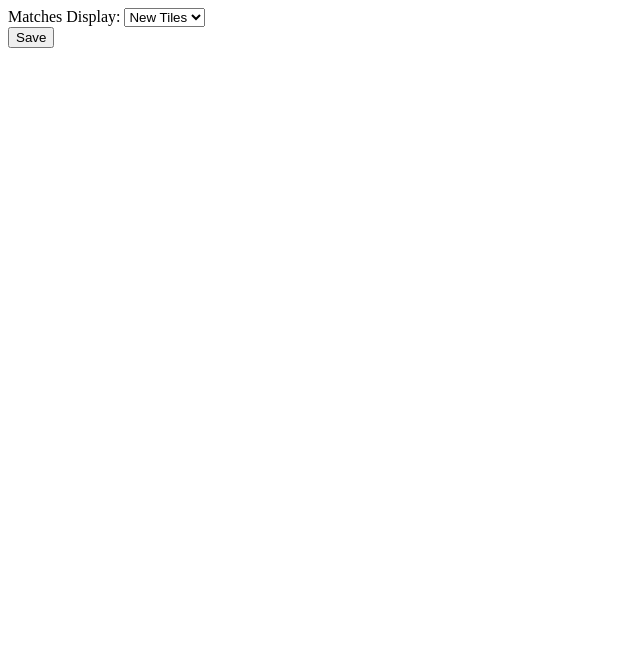
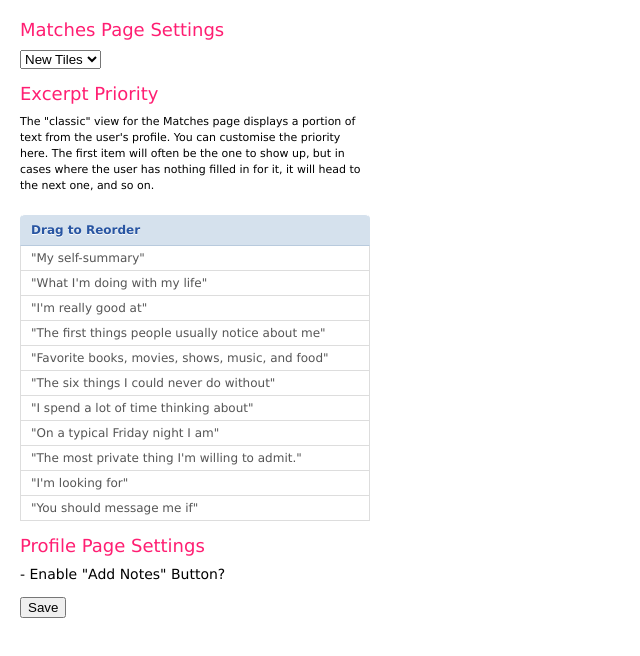
Before and after one commit to michaelpelletier/Pretty_Okc, a browser extension: page source/options.html in a window 1280 px wide. Shown: the whole page, without its empty margins (0-640 px from the left). Drawn offline with Linux system fonts and the light colour scheme.

Commit message:
Improve options and begin styling Options page.

```diff
--- /dev/null
+++ b/source/css/options.css
@@ -0,0 +1,74 @@
+body {
+	font-family: Verdana, "Bitstream Vera Sans", sans-serif;
+	font-size: 14px;
+	line-height: 16px;
+	margin: 20px;
+}
+
+/* Headers */
+h3 {
+	color: #FF1E72;
+	display: block;
+	font-family: Verdana, "Bitstream Vera Sans", sans-serif;
+	font-size: 18px;
+	font-weight: normal;
+	letter-spacing: 0px;
+	line-height: 20px;
+	margin: 10px 0px;
+	text-shadow: 0px 1px 0px #FFF;
+}
+
+.options {
+	margin-bottom: 15px;
+	width: 350px;
+}
+
+.description {
+	font-size: 11px;
+	margin-bottom: 20px;
+}
+
+/* Sortable Table */
+.reorder_header {
+	background: #d5e1ed;
+	border: 1px solid #d5e1ed;
+	border-top: 1px solid #fff;
+	border-bottom: 1px solid #b8cadd;
+	color: #2855A2;
+	cursor: default;
+	display: block;
+	font-size: 12px;
+	font-weight: bold;
+	height: 30px;
+	line-height: 31px;
+	margin: 0px;
+	overflow: hidden;
+	padding: 0px 10px;
+	text-shadow: 0px 1px 0px #fff;
+	width: auto;
+	border-radius: 5px 5px 0 0;
+	-moz-border-radius: 5px 5px 0 0;
+	-webkit-border-radius: 5px 5px 0 0;
+}
+
+ul#excerpt_priority {
+	list-style-type: none;
+	margin: 0px;
+	padding: 0px;
+}
+
+li.draggable {
+	border: 1px solid #dddddd;
+	border-top: none;
+	color: #555;
+	cursor: pointer;
+	font-size: 12px;
+	line-height: 14px;
+	margin: 0px;
+	padding: 5px 10px;
+	position: relative;
+}
+
+li.draggable.ui-sortable-helper {
+	border-top: 1px solid #dddddd;
+}
--- a/source/js/options.js
+++ b/source/js/options.js
@@ -1,31 +1,54 @@
+$(document).ready(function() {
+  $("#excerpt_priority").sortable();
+  $("#excerpt_priority").disableSelection();
+
+  restore_options();
+
+  $('#save').click(function() {
+    save_options()
+  })
+});
+
+
 // Saves options to localStorage.
 function save_options() {
-  var select = document.getElementById("mode");
-  var chosen_mode = select.children[select.selectedIndex].value;
+  // Save options for Matches View Mode
+  var select = $("select#mode");
+  var chosen_mode = select.val();
   localStorage["mode"] = chosen_mode;
 
+  // Store Priority as an Array
+  var priority_array = []
+  $('#excerpt_priority').find('li').each(function() {
+    var id = $(this).attr('id');
+    priority_array.push(id);
+  });
+
+  localStorage["priority"] = priority_array;
+
   // Update status to let user know options were saved.
-  var status = document.getElementById("status");
-  status.innerHTML = "Options Saved.";
+  var status = $("#status");
+  status.html("Options Saved.");
   setTimeout(function() {
-    status.innerHTML = "";
+    status.empty();
   }, 1000);
 }
 
-// Restores select box state to saved value from localStorage.
 function restore_options() {
+  // Restore Matches View Mode Settings.
   var options_mode = localStorage["mode"];
-  if (!options_mode) {
-    return;
+  if (options_mode) {
+    $('select#mode').val(options_mode)
   }
-  var select = document.getElementById("mode");
-  for (var i = 0; i < select.children.length; i++) {
-    var child = select.children[i];
-    if (child.value == options_mode) {
-      child.selected = "true";
-      break;
-    }
+
+  // Retrieve and split settings for Priority
+  var priority_settings = localStorage["priority"];
+  priority_settings = priority_settings.split(',')
+
+  // Put Priorities into the proper order.
+  for (var i = 0; i < priority_settings.length; i++) {
+    console.log(priority_settings[i])
+    var item = $('li#' + priority_settings[i]);
+    $('#excerpt_priority').append(item);
   }
 }
-document.addEventListener('DOMContentLoaded', restore_options);
-document.querySelector('#save').addEventListener('click', save_options);
--- a/source/options.html
+++ b/source/options.html
@@ -1,20 +1,56 @@
 <html>
   <head>
     <title>Pretty OkC Options</title>
+    <link rel="stylesheet" type="text/css" href="css/options.css">
   </head>
   <body>
 
-  Matches Display:
-  <select id="mode">
-   <option value="tiles">New Tiles</option>
-   <option value="classic">Classic</option>
-  </select>
+  <div class="options">
+    <h3>Matches Page Settings</h3>
+    <select id="mode">
+      <option value="tiles">New Tiles</option>
+      <option value="classic">Classic</option>
+    </select>
+  </div>
 
-  <br>
+  <div class="options">
+    <h3>Excerpt Priority</h3>
+    <div class="description">The "classic" view for the Matches page displays a portion of text from the user's profile. You can customise the priority here. The first item will often be the one to show up, but in cases where the user has nothing filled in for it, it will head to the next one, and so on.</div>
+
+    <div class="reorder_header">Drag to Reorder</div>
+
+    <ul id="excerpt_priority">
+      <li class="draggable" id="essay_0">"My self-summary"</li>
+      <li class="draggable" id="essay_1">"What I'm doing with my life"</li>
+      <li class="draggable" id="essay_2">"I'm really good at"</li>
+      <li class="draggable" id="essay_3">"The first things people usually notice about me"</li>
+      <li class="draggable" id="essay_4">"Favorite books, movies, shows, music, and food"</li>
+      <li class="draggable" id="essay_5">"The six things I could never do without"</li>
+      <li class="draggable" id="essay_6">"I spend a lot of time thinking about"</li>
+      <li class="draggable" id="essay_7">"On a typical Friday night I am"</li>
+      <li class="draggable" id="essay_8">"The most private thing I'm willing to admit."</li>
+      <li class="draggable" id="what_i_want">"I'm looking for"</li>
+      <li class="draggable" id="essay_9">"You should message me if"</li>
+    </ul>
+
+  </div>
+
+  <div class="options">
+    <h3>Profile Page Settings</h3>
+    - Enable "Add Notes" Button?
+  </div>
+
+
+
+
+
+
   <div id="status"></div>
   <button id="save">Save</button>
   </body>
 
+  <script src="js/jquery-1.10.2.min.js"></script>
+  <script src="js/jquery-ui-1.10.3.custom.min.js"></script>
   <script src="js/options.js"></script>
 
 </html>
```
